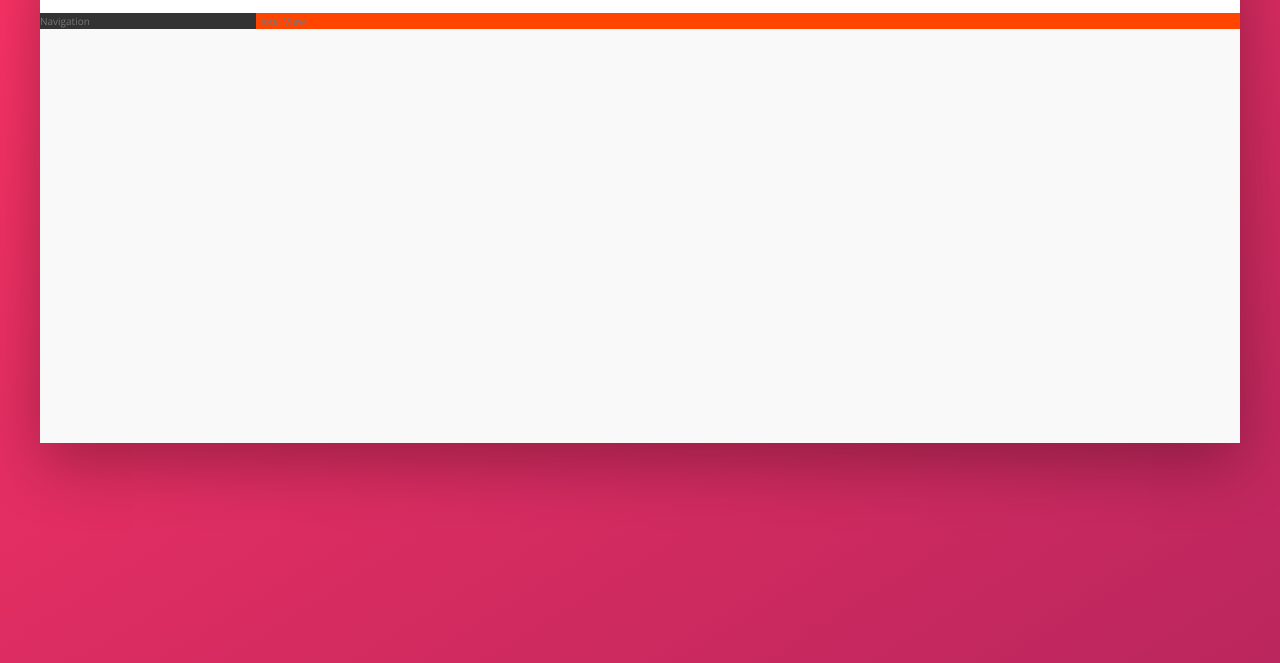
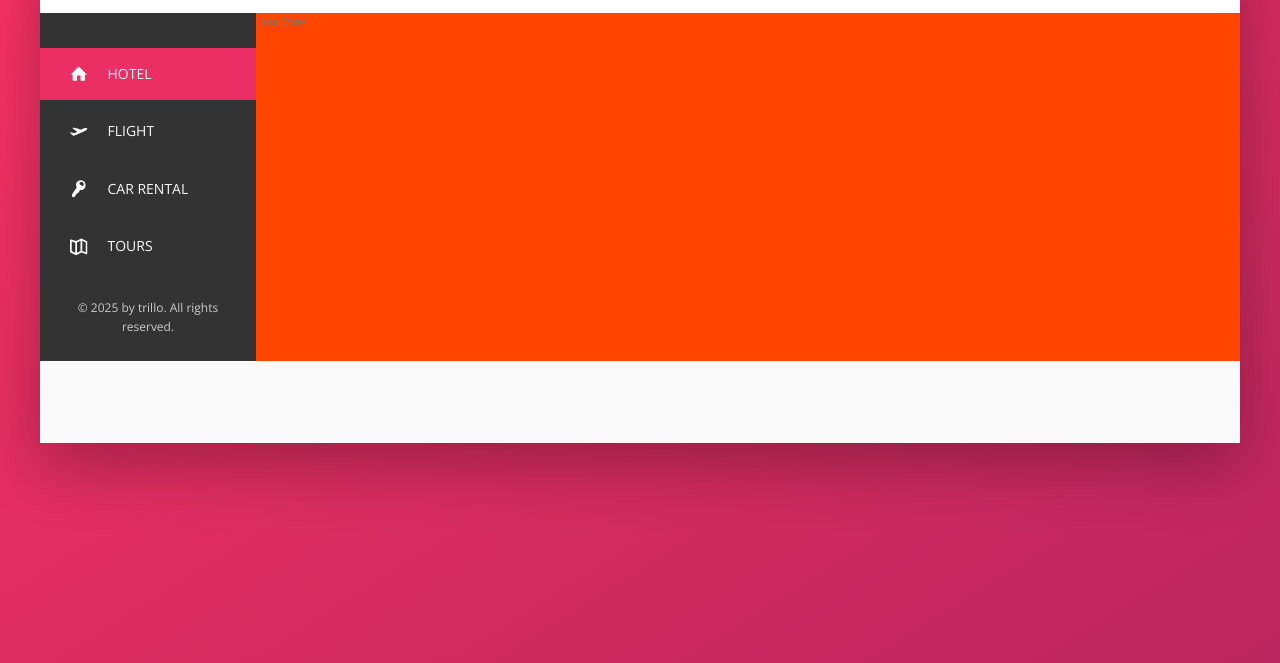
Before and after one commit to RenatoTMLima/advanced-css-trillo, a website: page src/index.html in a window 1280 px wide. Shown: the part 137-800 px from the top of the page. Drawn offline with nearby package versions, Linux system fonts and the light colour scheme; files that its build step writes are made by us from their sources.

Commit message:
finished sidebar

```diff
--- a/src/index.html
+++ b/src/index.html
@@ -54,8 +54,46 @@
           </div>
         </nav>
       </header>
+
       <div class="content">
-        <nav class="sidebar">Navigation</nav>
+        <nav class="sidebar">
+          <ul class="side-nav">
+            <li class="side-nav__item side-nav__item--active">
+              <a href="#" class="side-nav__link">
+                <svg class="side-nav__icon">
+                  <use xlink:href="img/sprite.svg#icon-home" />
+                </svg>
+                <span>Hotel</span>
+              </a>
+            </li>
+            <li class="side-nav__item">
+              <a href="#" class="side-nav__link">
+                <svg class="side-nav__icon">
+                  <use xlink:href="img/sprite.svg#icon-aircraft-take-off" />
+                </svg>
+                <span>Flight</span>
+              </a>
+            </li>
+            <li class="side-nav__item">
+              <a href="#" class="side-nav__link">
+                <svg class="side-nav__icon">
+                  <use xlink:href="img/sprite.svg#icon-key" />
+                </svg>
+                <span>Car rental</span>
+              </a>
+            </li>
+            <li class="side-nav__item">
+              <a href="#" class="side-nav__link">
+                <svg class="side-nav__icon">
+                  <use xlink:href="img/sprite.svg#icon-map" />
+                </svg>
+                <span>Tours</span>
+              </a>
+            </li>
+          </ul>
+          <div class="legal">&copy; 2025 by trillo. All rights reserved.</div>
+        </nav>
+
         <main class="hotel-view">Hotel View</main>
       </div>
     </div>
--- a/src/sass/_components.scss
+++ b/src/sass/_components.scss
@@ -114,3 +114,72 @@
     border-radius: 50%;
   }
 }
+
+///////////////////////////////////////////
+/// SIDE NAVIGATION
+.side-nav {
+  font-size: 1.4rem;
+  list-style: none;
+  margin-top: 3.5rem;
+
+  &__item {
+    position: relative;
+
+    &:not(:last-child) {
+      margin-bottom: 0.5rem;
+    }
+  }
+
+  &__item::before {
+    content: "";
+    position: absolute;
+    top: 0;
+    left: 0;
+    height: 100%;
+    width: 0.3rem;
+    background-color: var(--color-primary);
+    transform: scaleY(0);
+    transition: transform 0.2s, width 0.4s cubic-bezier(1, 0, 0, 1) 0.2s,
+      background-color 0.1s;
+  }
+
+  &__item:hover::before,
+  &__item--active::before {
+    transform: scaleY(1);
+    width: 100%;
+  }
+
+  &__item:active::before {
+    background-color: var(--color-primary-light);
+  }
+
+  &__link:link,
+  &__link:visited {
+    text-decoration: none;
+    color: var(--color-grey-light-1);
+    text-transform: uppercase;
+    display: block;
+    padding: 1.5rem 3rem;
+    position: relative;
+
+    display: flex;
+    align-items: center;
+    z-index: 10;
+  }
+
+  &__icon {
+    width: 1.75rem;
+    height: 1.75rem;
+    margin-right: 2rem;
+    fill: currentColor;
+  }
+}
+
+///////////////////////////////////////////
+/// LEGAL TEXT
+.legal {
+  font-size: 1.2rem;
+  text-align: center;
+  color: var(--color-grey-light-4);
+  padding: 2.5rem;
+}
--- a/src/sass/_layout.scss
+++ b/src/sass/_layout.scss
@@ -27,6 +27,10 @@
 .sidebar {
   background-color: var(--color-grey-dark-1);
   flex: 0 0 18%;
+
+  display: flex;
+  flex-direction: column;
+  justify-content: space-between;
 }
 
 .hotel-view {
```
